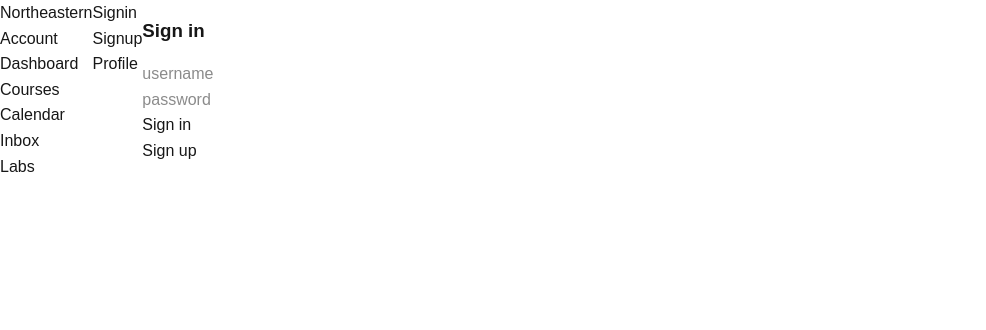
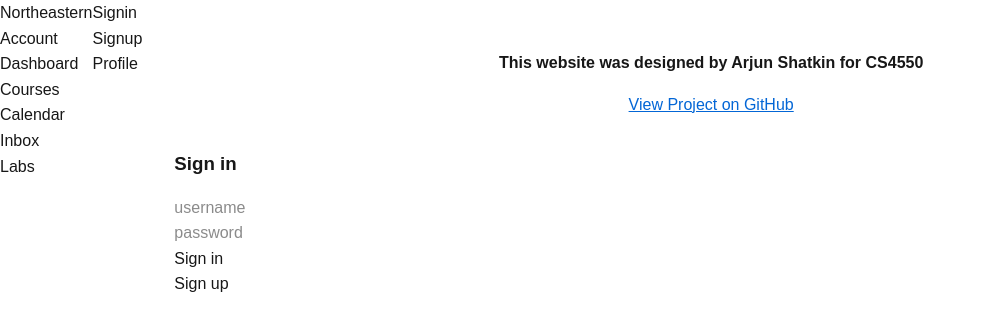
Before and after one commit to ArjunShatkin/kambaz-next-js, a Next.js app: page /Account/Signin in a window 1280 px wide. Shown: the top 330 px of the page, without its empty margins (0-986 px from the left). Built offline with nearby package versions, Linux system fonts and the light colour scheme.

Commit message:
Add top header to Sign In page with author info

```diff
--- a/src/app/(Kambaz)/Account/Signin/page.tsx
+++ b/src/app/(Kambaz)/Account/Signin/page.tsx
@@ -2,7 +2,24 @@ import Link from "next/link";
 
 export default function Signin() {
   return (
-    <div id="wd-signin-screen">
+    <div id="wd-signin-screen" style={{ padding: "2rem" }}>
+      {/* Top header */}
+      <h4 style={{ textAlign: "center", marginBottom: "1rem" }}>
+        This website was designed by Arjun Shatkin for CS4550
+      </h4>
+
+      {/* GitHub link */}
+      <p style={{ textAlign: "center", marginBottom: "2rem" }}>
+        <a
+          href="https://github.com/ArjunShatkin/kambaz-next-js"
+          target="_blank"
+          rel="noopener noreferrer"
+          style={{ color: "#0366d6", textDecoration: "underline" }}
+        >
+          View Project on GitHub
+        </a>
+      </p>
+
       <h3>Sign in</h3>
       <input className="wd-username" placeholder="username" /> <br />
       <input
@@ -11,11 +28,13 @@ export default function Signin() {
         type="password"
       />{" "}
       <br />
+
       {/* Navigate to Dashboard after signing in */}
       <Link id="wd-signin-btn" href="/Dashboard">
         Sign in
       </Link>{" "}
       <br />
+
       {/* Navigate to Signup screen */}
       <Link id="wd-signup-link" href="Signup">
         Sign up
--- a/src/app/(Kambaz)/Courses/[cid]/Assignments/[aid]/page.tsx
+++ b/src/app/(Kambaz)/Courses/[cid]/Assignments/[aid]/page.tsx
@@ -1,6 +1,9 @@
 "use client";
 
 export default function AssignmentEditor() {
+  const handleCancel = () => alert("Changes canceled!");
+  const handleSave = () => alert("Changes saved!");
+
   return (
     <div id="wd-assignments-editor" style={{ padding: "1rem", maxWidth: "600px" }}>
       {/* Assignment Name */}
@@ -15,7 +18,7 @@ The assignment is available online. Submit a link to the landing page of the pro
       </textarea>
       <br /><br />
 
-      {/* Points */}
+      {/* Points and other fields */}
       <table>
         <tbody>
           <tr>
@@ -27,7 +30,6 @@ The assignment is available online. Submit a link to the landing page of the pro
             </td>
           </tr>
 
-          {/* Group */}
           <tr>
             <td align="right">
               <label htmlFor="wd-group">Group</label>
@@ -37,7 +39,6 @@ The assignment is available online. Submit a link to the landing page of the pro
             </td>
           </tr>
 
-          {/* Display Grade As */}
           <tr>
             <td align="right">
               <label htmlFor="wd-display-grade-as">Display Grade As</label>
@@ -50,7 +51,6 @@ The assignment is available online. Submit a link to the landing page of the pro
             </td>
           </tr>
 
-          {/* Submission Type */}
           <tr>
             <td align="right">
               <label htmlFor="wd-submission-type">Submission Type</label>
@@ -63,7 +63,6 @@ The assignment is available online. Submit a link to the landing page of the pro
             </td>
           </tr>
 
-          {/* Text Entry */}
           <tr>
             <td align="right">
               <label htmlFor="wd-text-entry">Text Entry</label>
@@ -73,7 +72,6 @@ The assignment is available online. Submit a link to the landing page of the pro
             </td>
           </tr>
 
-          {/* Website URL */}
           <tr>
             <td align="right">
               <label htmlFor="wd-website-url">Website URL</label>
@@ -83,7 +81,6 @@ The assignment is available online. Submit a link to the landing page of the pro
             </td>
           </tr>
 
-          {/* Media Recordings */}
           <tr>
             <td align="right">
               <label htmlFor="wd-media-recordings">Media Recordings</label>
@@ -93,7 +90,6 @@ The assignment is available online. Submit a link to the landing page of the pro
             </td>
           </tr>
 
-          {/* Student Annotation */}
           <tr>
             <td align="right">
               <label htmlFor="wd-student-annotation">Student Annotation</label>
@@ -103,7 +99,6 @@ The assignment is available online. Submit a link to the landing page of the pro
             </td>
           </tr>
 
-          {/* File Upload */}
           <tr>
             <td align="right">
               <label htmlFor="wd-file-upload">File Upload</label>
@@ -113,7 +108,6 @@ The assignment is available online. Submit a link to the landing page of the pro
             </td>
           </tr>
 
-          {/* Assign To */}
           <tr>
             <td align="right">
               <label htmlFor="wd-assign-to">Assign To</label>
@@ -123,7 +117,6 @@ The assignment is available online. Submit a link to the landing page of the pro
             </td>
           </tr>
 
-          {/* Due Date */}
           <tr>
             <td align="right">
               <label htmlFor="wd-due-date">Due Date</label>
@@ -133,7 +126,6 @@ The assignment is available online. Submit a link to the landing page of the pro
             </td>
           </tr>
 
-          {/* Available From */}
           <tr>
             <td align="right">
               <label htmlFor="wd-available-from">Available From</label>
@@ -143,7 +135,6 @@ The assignment is available online. Submit a link to the landing page of the pro
             </td>
           </tr>
 
-          {/* Available Until */}
           <tr>
             <td align="right">
               <label htmlFor="wd-available-until">Available Until</label>
@@ -154,6 +145,14 @@ The assignment is available online. Submit a link to the landing page of the pro
           </tr>
         </tbody>
       </table>
+
+      {/* Buttons at the bottom */}
+      <div style={{ marginTop: "1rem" }}>
+        <button onClick={handleCancel} style={{ marginRight: "1rem" }}>
+          Cancel
+        </button>
+        <button onClick={handleSave}>Save</button>
+      </div>
     </div>
   );
 }
```
